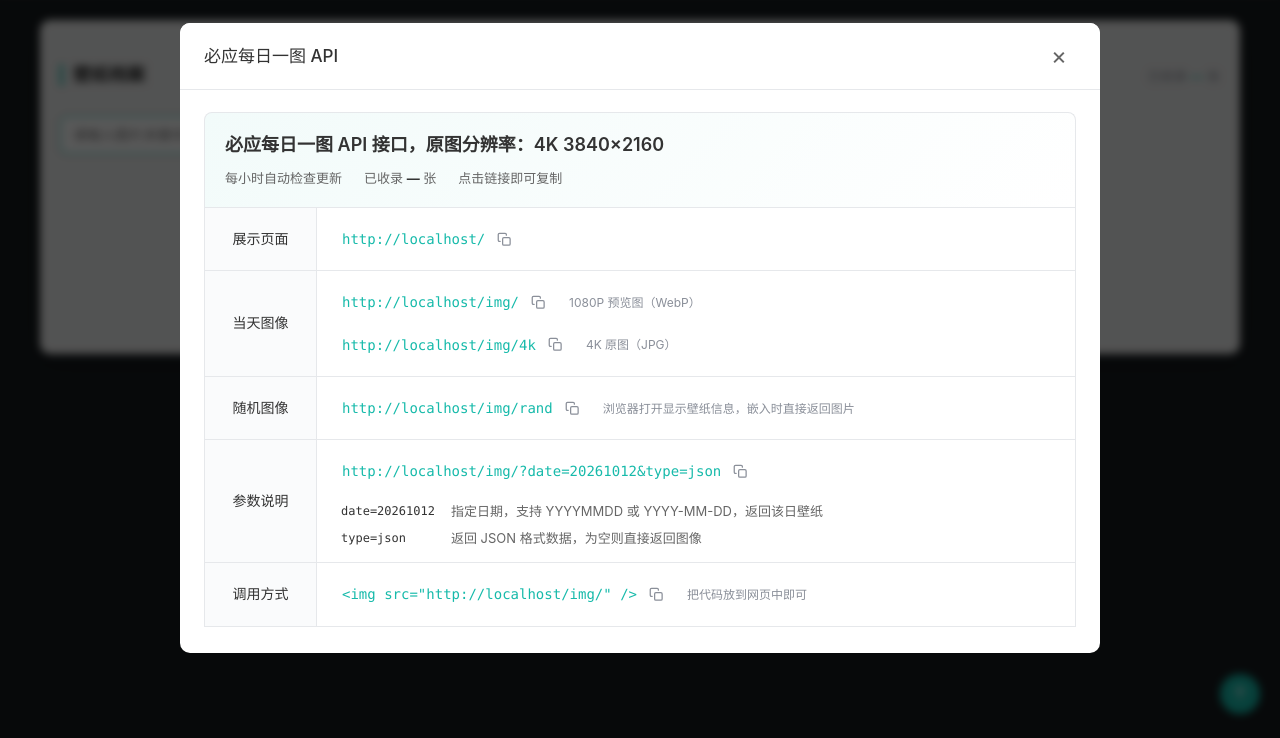
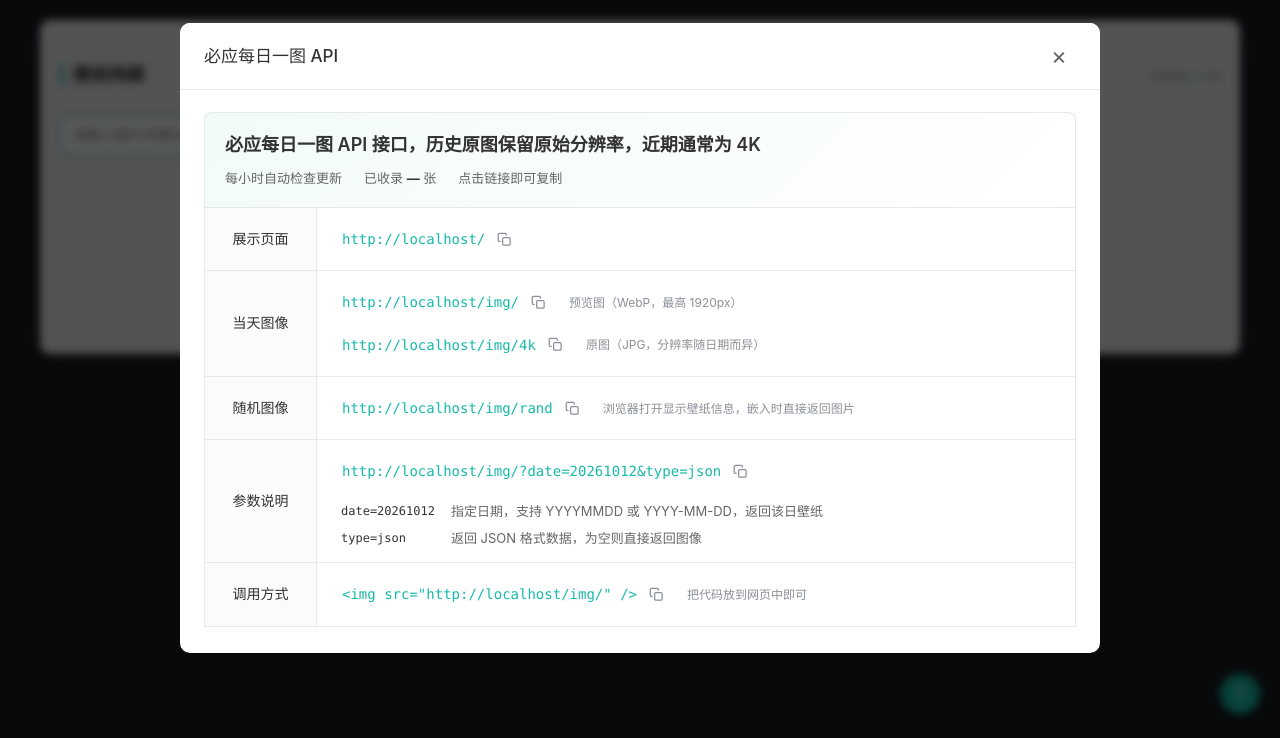
Before and after one commit to jiehu0/bing-wallpaper-archive, a website: page app/static/index.html in a window 1280 px wide. Both pictures are taken after a click on the button "API". Shown: the part 62-800 px from the top of the page. Drawn offline with Linux system fonts and the light colour scheme; no server answers.

Commit message:
Clarify historical image sources and original resolutions

```diff
--- a/app/static/index.html
+++ b/app/static/index.html
@@ -14,9 +14,9 @@
 </section>
 </main>
 <footer class="foot"><p>© 日序 · 图片来源于 Bing，版权归原摄影师及权利人所有。</p><a href="#" class="to-top" aria-label="回到顶部">↑</a></footer>
-<dialog id="api-dialog" class="api-dialog" aria-labelledby="api-title"><header class="api-top"><h2 id="api-title">必应每日一图 API</h2><button type="button" id="close-api" class="api-close" aria-label="关闭">×</button></header><div class="api-body"><div class="api-intro"><p class="api-lead">必应每日一图 API 接口，原图分辨率：4K 3840×2160</p><p class="api-meta"><span>每小时自动检查更新</span><span>已收录 <b id="api-count">—</b> 张</span><span>点击链接即可复制</span></p></div><table class="api-table"><tbody>
+<dialog id="api-dialog" class="api-dialog" aria-labelledby="api-title"><header class="api-top"><h2 id="api-title">必应每日一图 API</h2><button type="button" id="close-api" class="api-close" aria-label="关闭">×</button></header><div class="api-body"><div class="api-intro"><p class="api-lead">必应每日一图 API 接口，历史原图保留原始分辨率，近期通常为 4K</p><p class="api-meta"><span>每小时自动检查更新</span><span>已收录 <b id="api-count">—</b> 张</span><span>点击链接即可复制</span></p></div><table class="api-table"><tbody>
 <tr><th scope="row">展示页面</th><td><div class="api-line"><button type="button" class="api-copy" data-path="/"></button></div></td></tr>
-<tr><th scope="row">当天图像</th><td><div class="api-line"><button type="button" class="api-copy" data-path="/img/"></button><span class="api-note">1080P 预览图（WebP）</span></div><div class="api-line"><button type="button" class="api-copy" data-path="/img/4k"></button><span class="api-note">4K 原图（JPG）</span></div></td></tr>
+<tr><th scope="row">当天图像</th><td><div class="api-line"><button type="button" class="api-copy" data-path="/img/"></button><span class="api-note">预览图（WebP，最高 1920px）</span></div><div class="api-line"><button type="button" class="api-copy" data-path="/img/4k"></button><span class="api-note">原图（JPG，分辨率随日期而异）</span></div></td></tr>
 <tr><th scope="row">随机图像</th><td><div class="api-line"><button type="button" class="api-copy" data-path="/img/rand"></button><span class="api-note">浏览器打开显示壁纸信息，嵌入时直接返回图片</span></div></td></tr>
 <tr><th scope="row">参数说明</th><td><div class="api-line"><button type="button" class="api-copy" data-path="/img/?date=20261012&amp;type=json"></button></div><dl class="api-params"><dt><code>date=20261012</code></dt><dd>指定日期，支持 YYYYMMDD 或 YYYY-MM-DD，返回该日壁纸</dd><dt><code>type=json</code></dt><dd>返回 JSON 格式数据，为空则直接返回图像</dd></dl></td></tr>
 <tr><th scope="row">调用方式</th><td><div class="api-line"><button type="button" class="api-copy" data-path="/img/" data-snippet="img"></button><span class="api-note">把代码放到网页中即可</span></div></td></tr>
```
Also changed, not shown: README.md.
